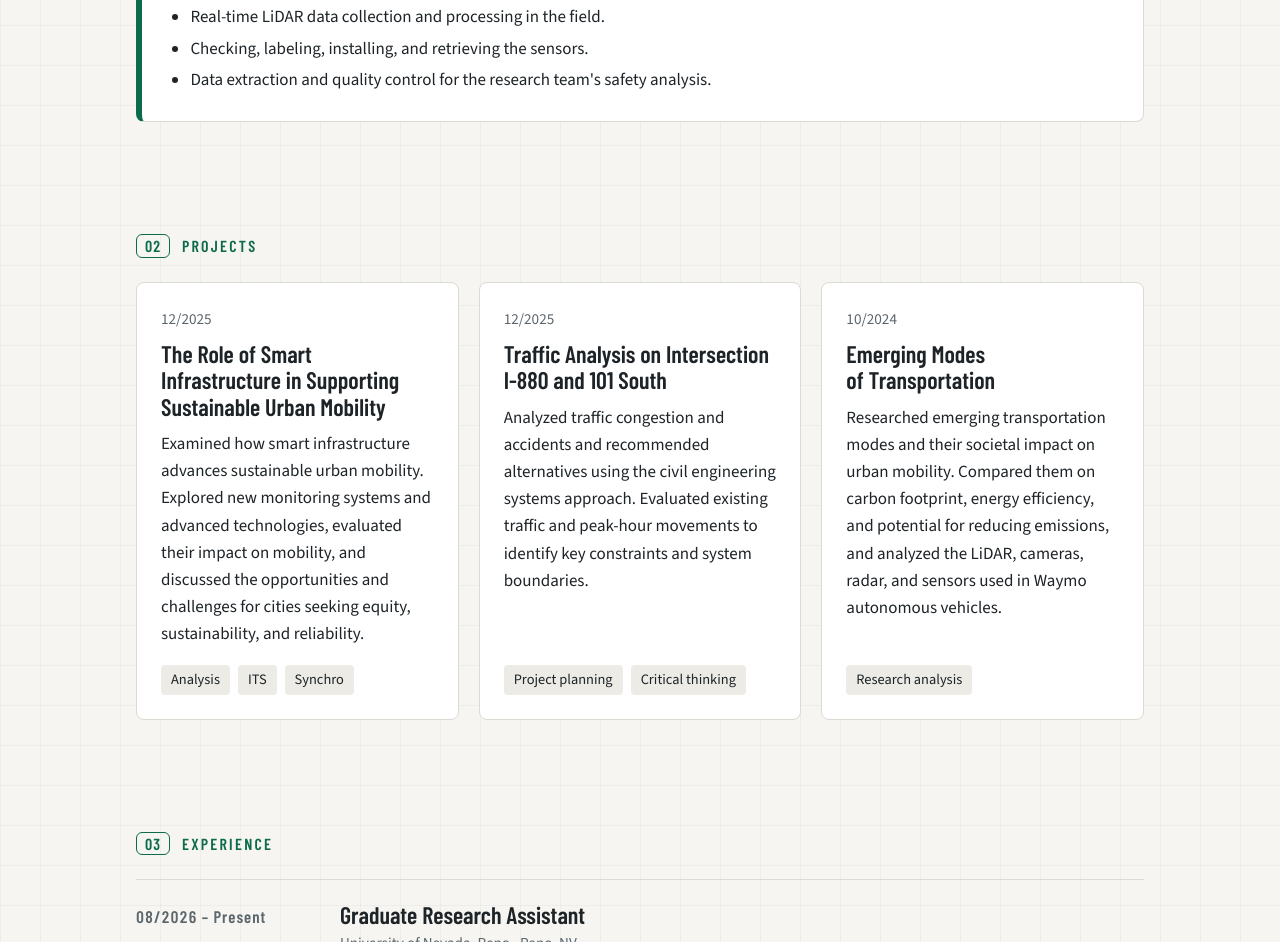
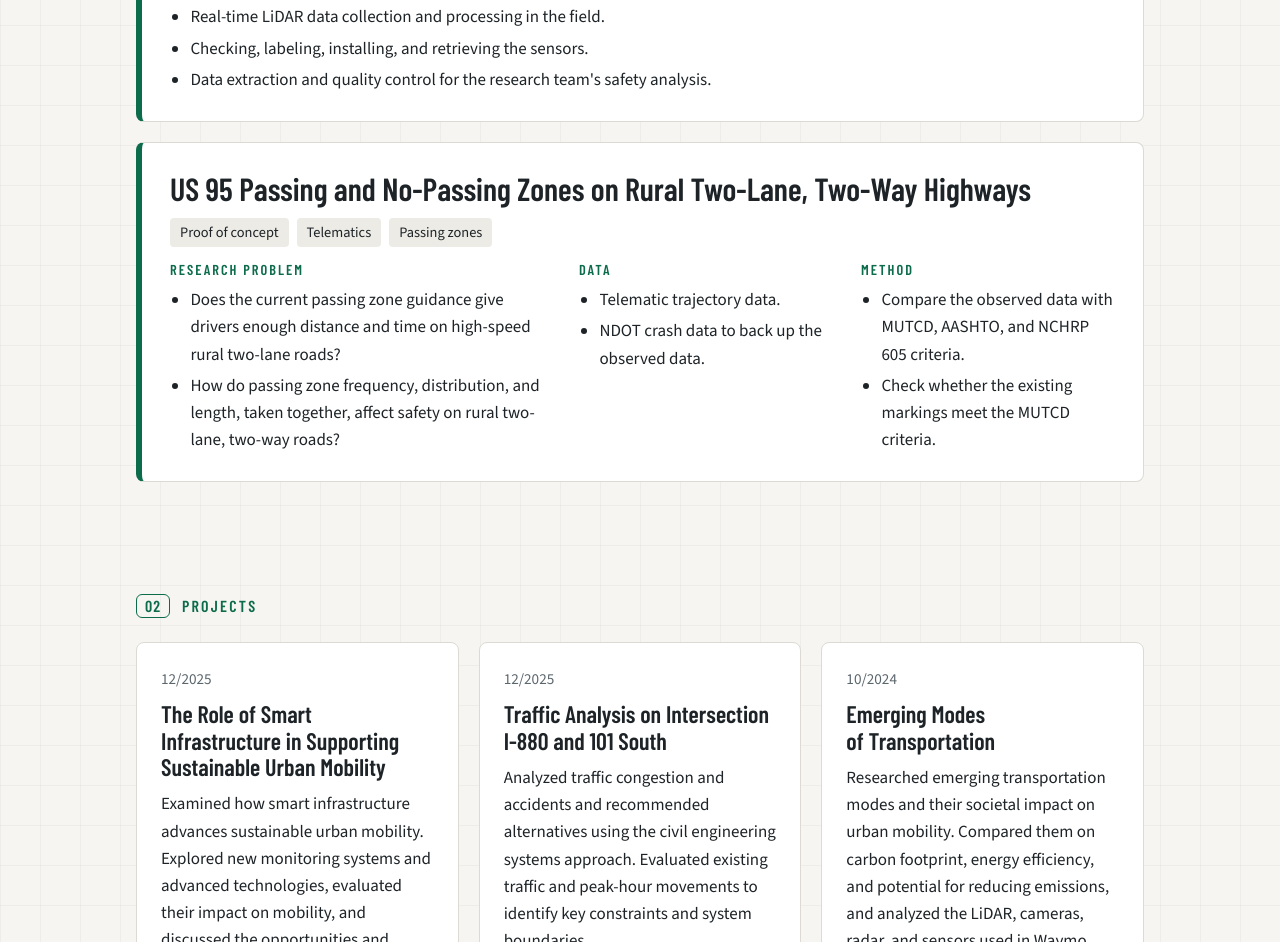
Before and after one commit to sunilchalaune/sunilchalaune.github.io, a plain HTML site: page index.html in a window 1280 px wide. Shown: the part 1015-1957 px from the top of the page. Drawn offline with nearby package versions, Linux system fonts and the light colour scheme.

Commit message:
Add US 95 passing zone research entry

```diff
--- a/index.html
+++ b/index.html
@@ -193,6 +193,36 @@
         <li>Data extraction and quality control for the research team's safety analysis.</li>
       </ul>
     </article>
+
+    <article class="feature">
+      <header>
+        <h3>US 95 Passing and No-Passing Zones on Rural Two-Lane, Two-Way Highways</h3>
+        <ul class="tags"><li>Proof of concept</li><li>Telematics</li><li>Passing zones</li></ul>
+      </header>
+      <div class="study">
+        <div>
+          <h4>Research problem</h4>
+          <ul>
+            <li>Does the current passing zone guidance give drivers enough distance and time on high-speed rural two-lane roads?</li>
+            <li>How do passing zone frequency, distribution, and length, taken together, affect safety on rural two-lane, two-way roads?</li>
+          </ul>
+        </div>
+        <div>
+          <h4>Data</h4>
+          <ul>
+            <li>Telematic trajectory data.</li>
+            <li>NDOT crash data to back up the observed data.</li>
+          </ul>
+        </div>
+        <div>
+          <h4>Method</h4>
+          <ul>
+            <li>Compare the observed data with MUTCD, AASHTO, and NCHRP 605 criteria.</li>
+            <li>Check whether the existing markings meet the MUTCD criteria.</li>
+          </ul>
+        </div>
+      </div>
+    </article>
   </section>
 
   <!-- ============ PROJECTS ============ -->
--- a/styles.css
+++ b/styles.css
@@ -170,6 +170,16 @@ h3 { font-size: 1.5rem; font-weight: 600; }
 .feature header { margin-bottom: 14px; }
 .feature ul { margin-top: 14px; padding-left: 1.2em; }
 .feature li { margin-top: 4px; }
+.feature + .feature { margin-top: 20px; }
+.feature header .tags { margin: 12px 0 0; padding: 0; }
+.feature header .tags li { margin: 0; }
+.study { display: grid; grid-template-columns: 1.5fr 1fr 1fr; gap: 28px; margin-top: 6px; }
+.study h4 {
+  margin: 0; font: 600 0.9rem var(--display);
+  letter-spacing: 0.14em; text-transform: uppercase; color: var(--green);
+}
+.study ul { margin-top: 8px; }
+@media (max-width: 820px) { .study { grid-template-columns: 1fr; gap: 18px; } }
 
 /* ---------- Cards ---------- */
 .cards { display: grid; grid-template-columns: repeat(3, 1fr); gap: 20px; }
```
